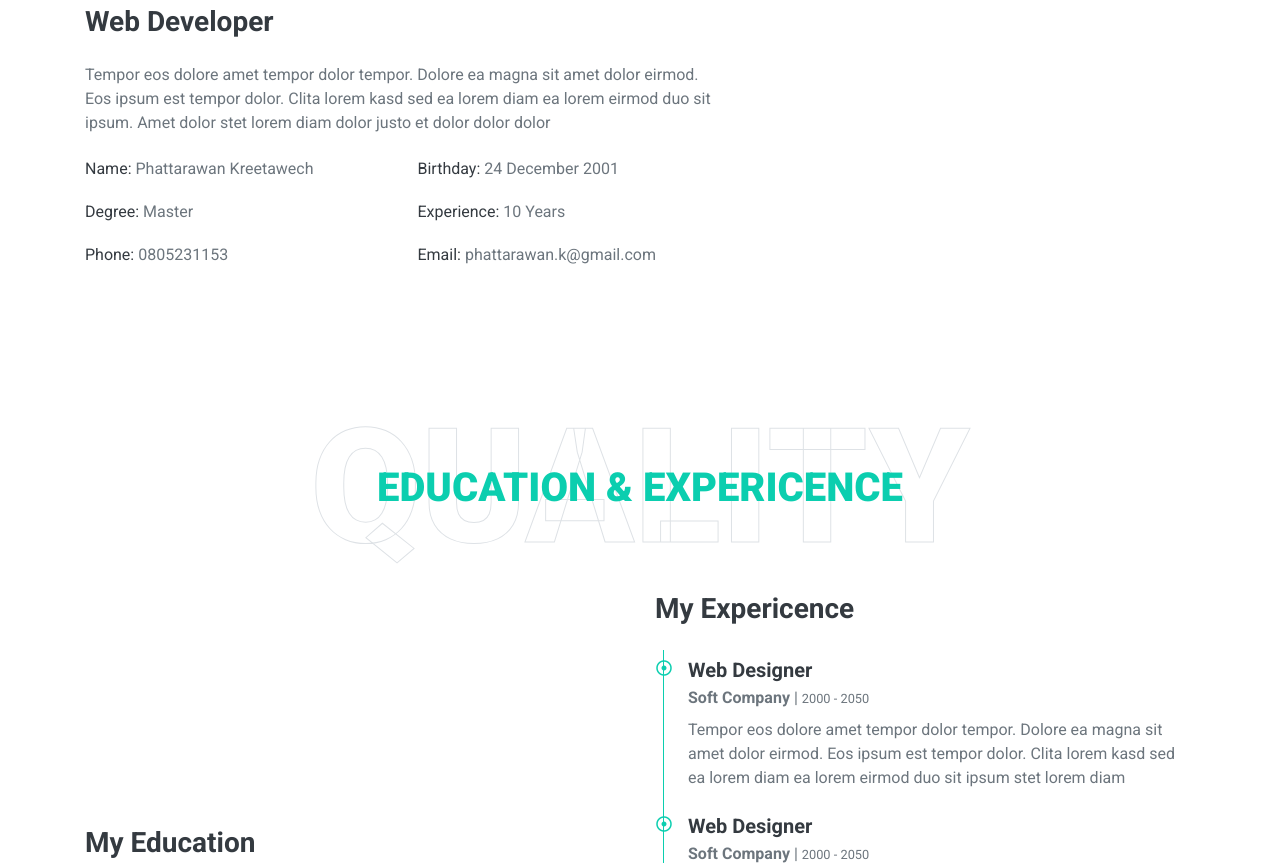
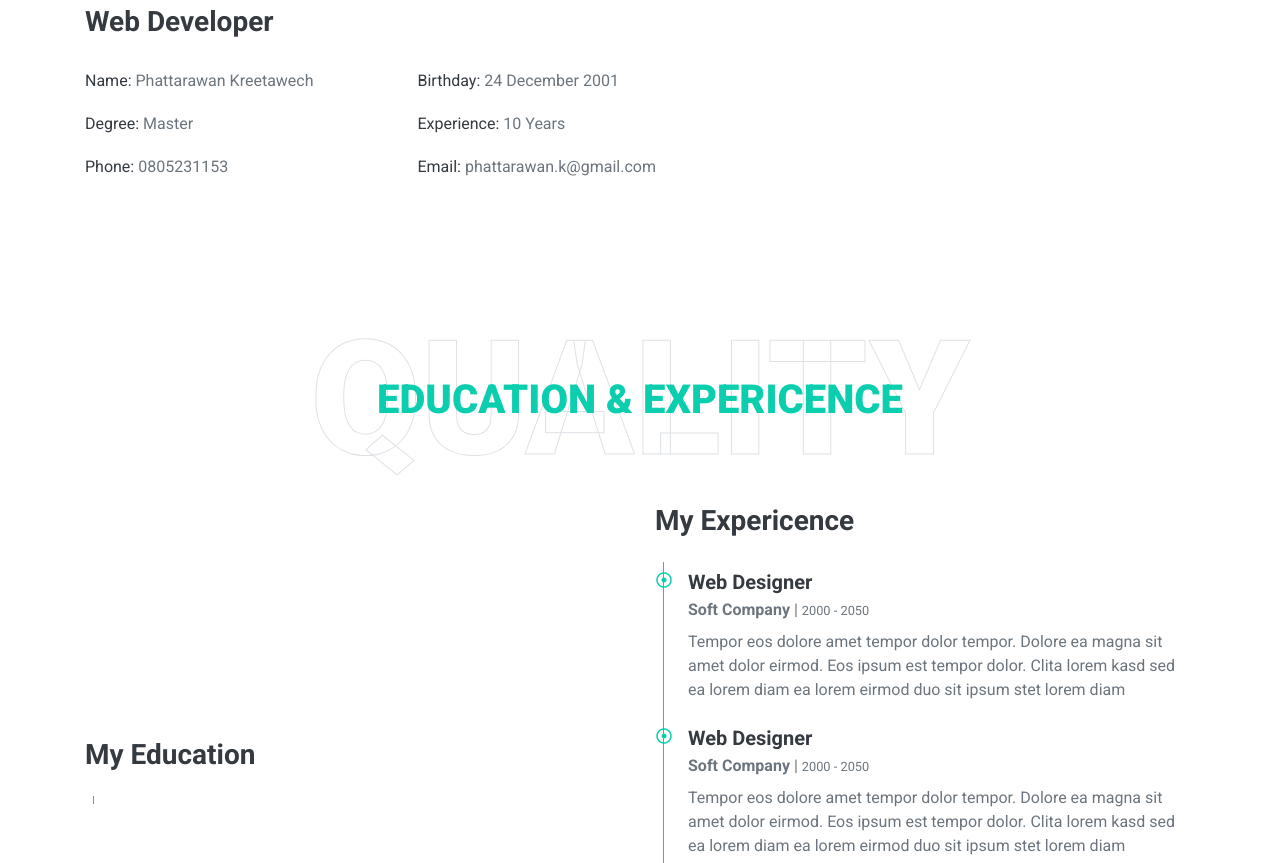
Before and after one commit to phattarawan24/phattarawan-portfolio, a plain HTML site: page index.html in a window 1280 px wide. Shown: the part 1091-1954 px from the top of the page. Drawn offline with nearby package versions, Linux system fonts and the light colour scheme; no server answers.

Commit message:
firt commit

```diff
--- a/index.html
+++ b/index.html
@@ -80,7 +80,7 @@
                     <h1 class="typed-text-output d-inline font-weight-lighter text-white"></h1>
                     <div class="typed-text d-none">Web Developer</div>
                     <div class="d-flex align-items-center justify-content-center justify-content-lg-start pt-5">
-                        <a href="" class="btn btn-outline-light mr-5">Download CV</a>
+                        <a href="./file/cv.pdf" class="btn btn-outline-light mr-5">Download CV</a>
                     </div>
                 </div>
             </div>
@@ -99,9 +99,7 @@
             <div class="row align-items-center">
                 <div class="col-lg-7">
                     <h3 class="mb-4">Web Developer</h3>
-                    <p>Tempor eos dolore amet tempor dolor tempor. Dolore ea magna sit amet dolor eirmod. Eos ipsum est
-                        tempor dolor. Clita lorem kasd sed ea lorem diam ea lorem eirmod duo sit ipsum. Amet dolor stet
-                        lorem diam dolor justo et dolor dolor dolor</p>
+                    <p></p>
                     <div class="row mb-3">
                         <div class="col-sm-6 py-2">
                             <h6 class="name">Name: <span class="text-secondary">Phattarawan Kreetawech</span></h6>
```
Also changed, not shown: 1 other file.
